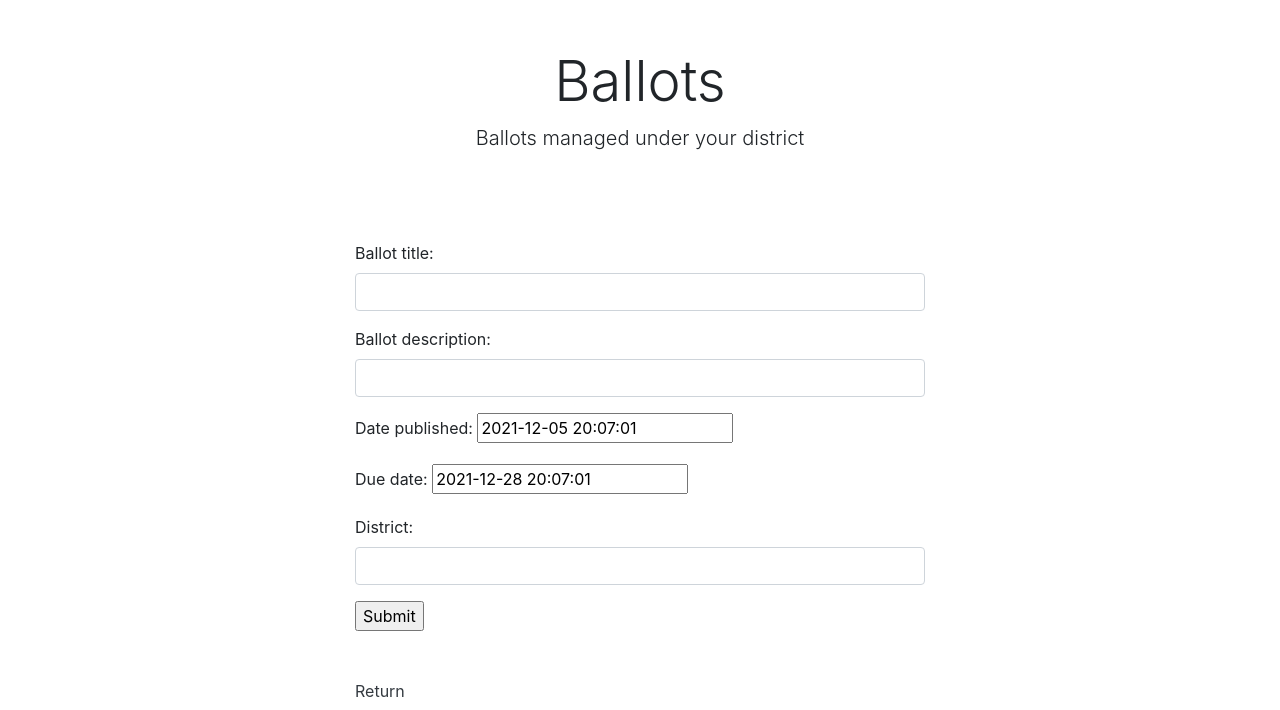
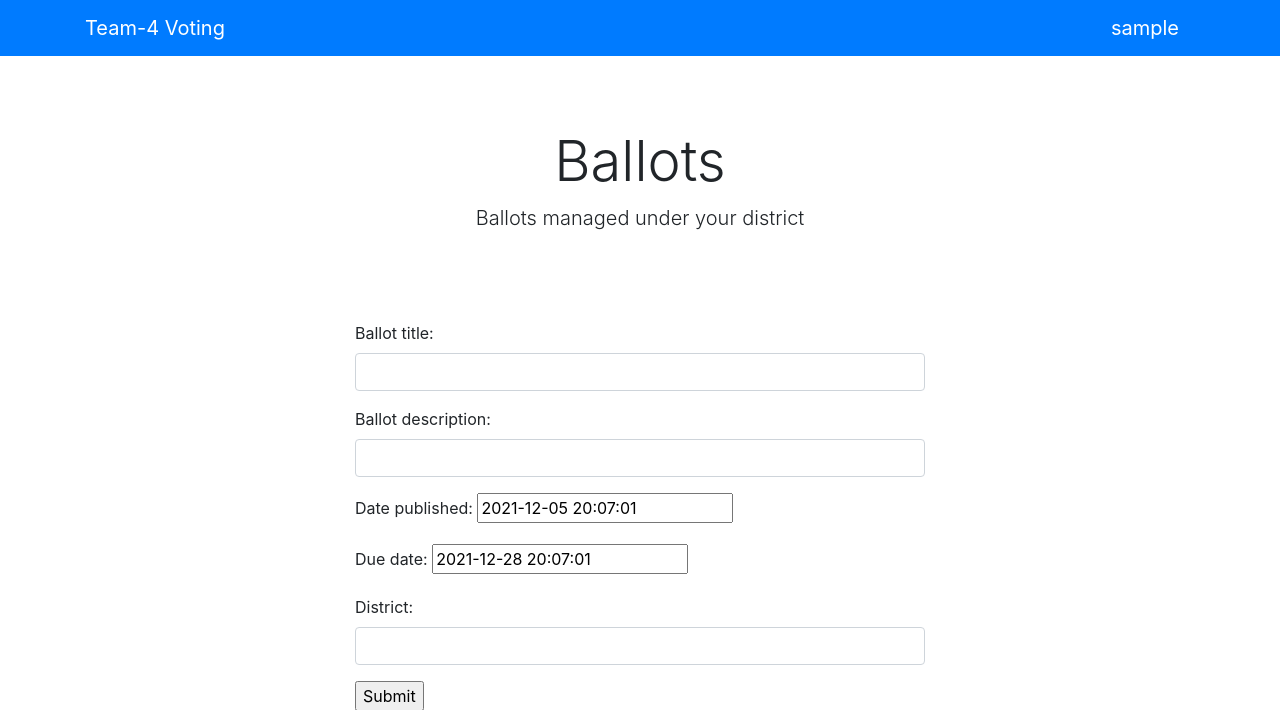
Before and after one commit to umbc-cmsc447-fa2021-voting/blind-voting-app, a Django app: page /add/ in a window 1280 px wide. Shown: the top 710 px of the page. Run offline with Django 3.2, Linux system fonts and the light colour scheme; the visitor is signed in with stand-in values (Sample User, id 1); some libraries are stand-ins or nearby versions.

Commit message:
#11: Slight changes to page design

```diff
--- a/ballots/templates/base.html
+++ b/ballots/templates/base.html
@@ -12,8 +12,17 @@
 </head>
 
 <body>
+    <!--NavBar-->
+    <nav class="navbar navbar-dark bg-primary mb-4">
+      <div class="container">
+        <a class="navbar-brand" href="/">Team-4 Voting</a>
+        <a class="navbar-brand" href="/admin/">{{request.user.username}}</a>
+      </div>
+    </nav>
+
     {% block content %}
     {% endblock %}
+
     <script src="https://cdn.jsdelivr.net/npm/popper.js@1.16.0/dist/umd/popper.min.js"
         integrity="sha384-Q6E9RHvbIyZFJoft+2mJbHaEWldlvI9IOYy5n3zV9zzTtmI3UksdQRVvoxMfooAo" crossorigin="anonymous">
     </script>
```
